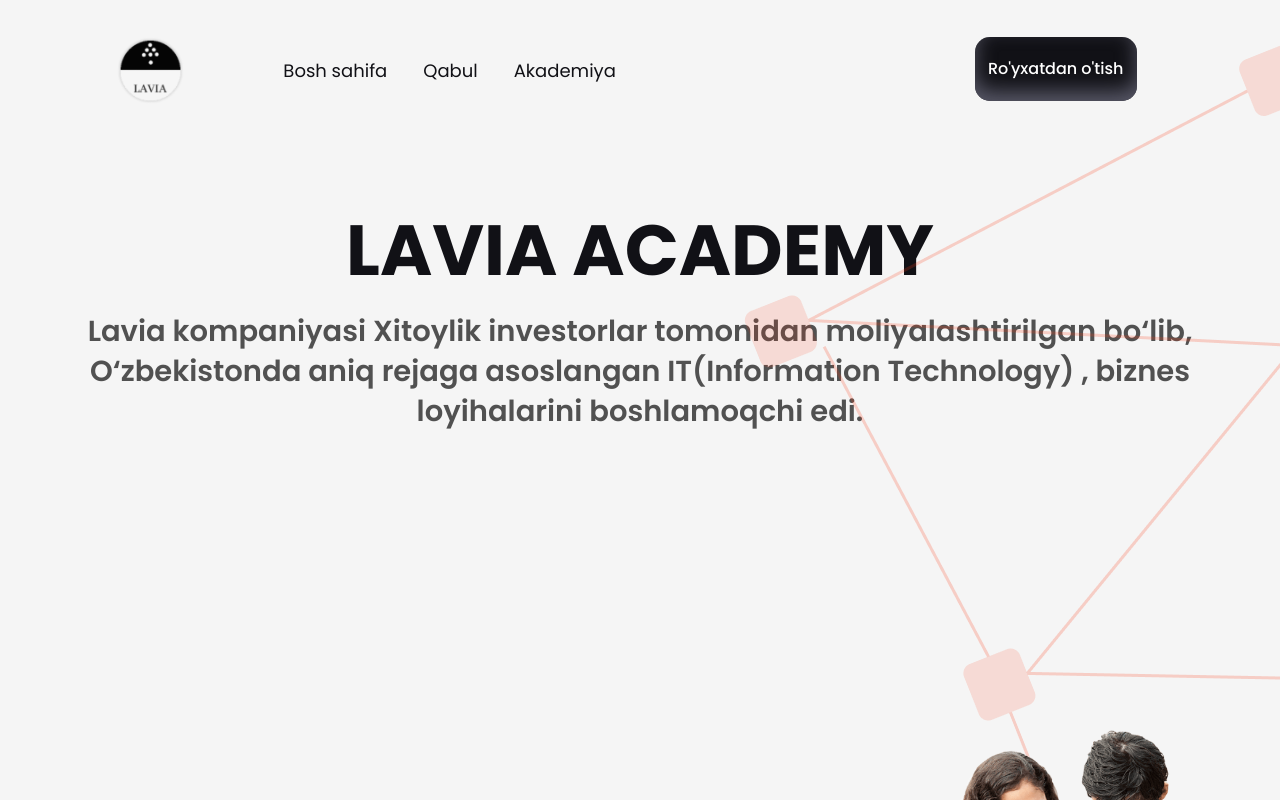
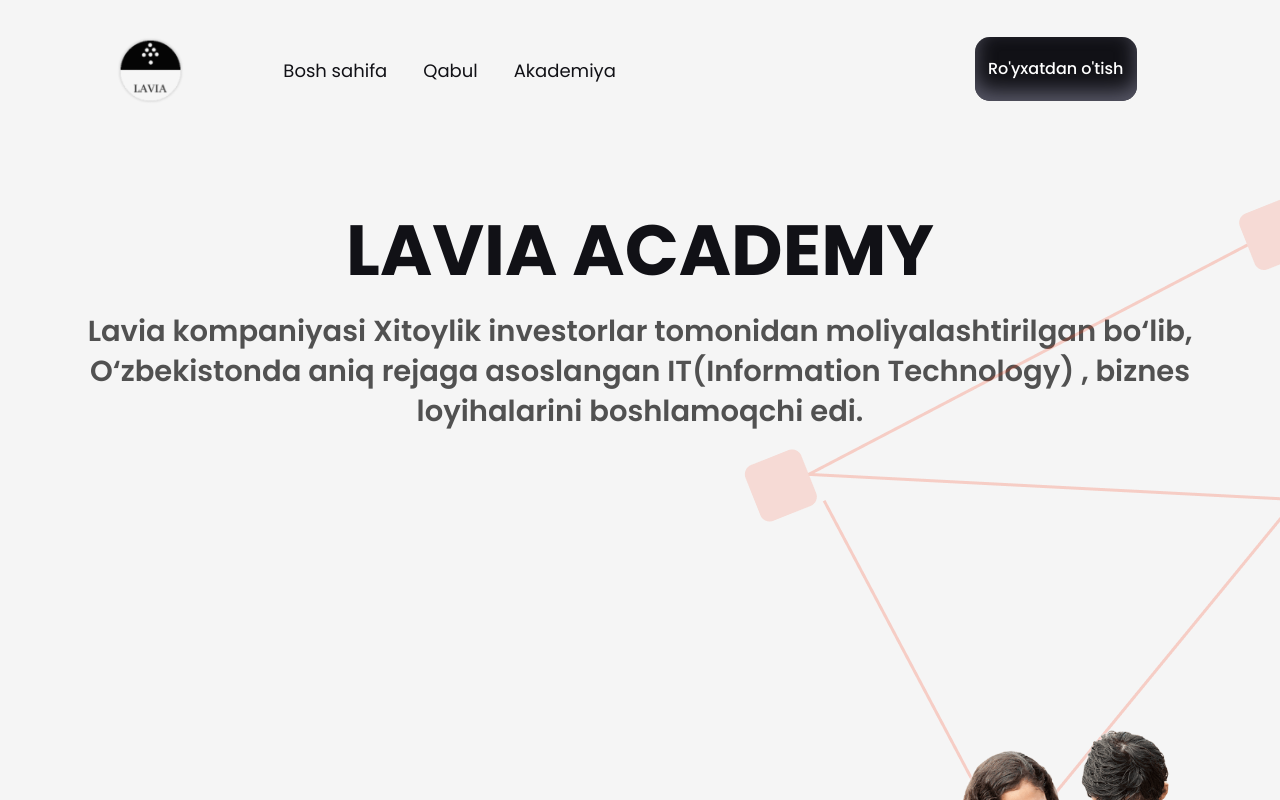
Before and after one commit to Abdullokh-dev/AK-Lavia-Academy, a Vue app: page /academy in a window 1280 px wide. Shown: the top 800 px of the page. Built offline with nearby package versions, Linux system fonts and the light colour scheme.

Commit message:
Academy page

```diff
--- a/src/pages/Academy.vue
+++ b/src/pages/Academy.vue
@@ -1,15 +1,14 @@
 <template>
   <Header color="#F5F5F5"/>
   <div class="row text-center main-row">
-    <!-- Bg Curl -->
-    <div>
-      <img alt="#" class="bg-curl3" src="../assets/images/curly-bg3.png">
-    </div>
     <div class="col-12">
       <div class="text-1 mt-5 pt-3">
         LAVIA ACADEMY
       </div>
-
+      <!-- Bg Curl -->
+      <div>
+        <img alt="#" class="bg-curl3" src="../assets/images/curly-bg3.png">
+      </div>
       <div class="text-2 mt-3">
         Lavia kompaniyasi Xitoylik
         investorlar tomonidan
```
